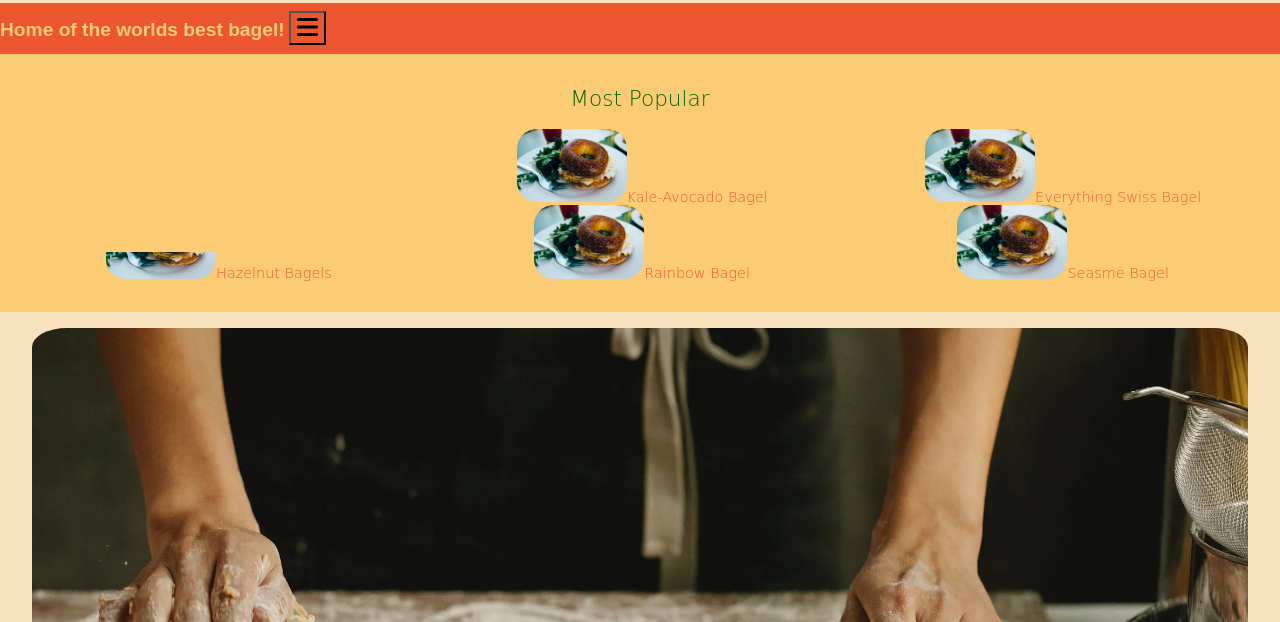
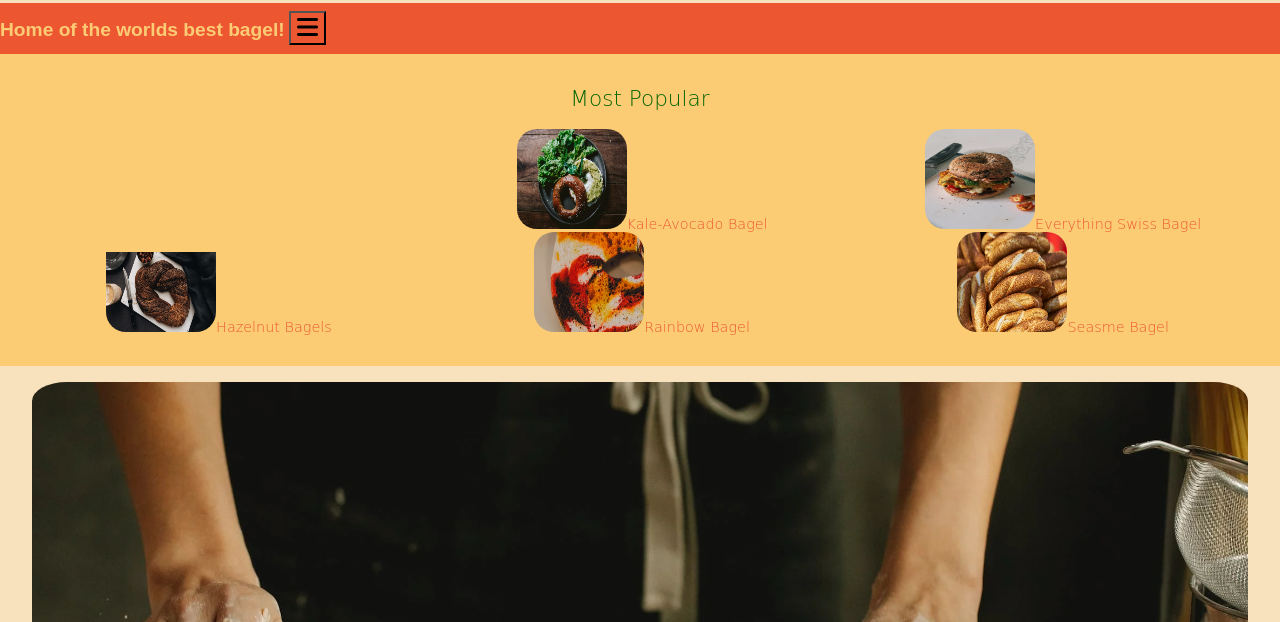
Before and after one commit to mino0027/mtm6201-midterm, a plain HTML site: page index.html in a window 1280 px wide. Shown: the part 178-800 px from the top of the page. Drawn offline with Linux system fonts and the light colour scheme; a web font is replaced by a local one.

Commit message:
using correct images and added height

```diff
--- a/css/main.css
+++ b/css/main.css
@@ -92,6 +92,7 @@ h1 {
     color: rgb(236, 87, 50);
     transform: translateX(-800px);
 }
+/* creates my hidden nav*/
 
 .hidden {
     z-index: 3;
@@ -116,7 +117,7 @@ a {
 }
 
 
-/* slide in nav the animation */
+/* slide in nav the animation, first of two required animations*/
 @keyframes slideIn {
   from {
     transform: translateX(-800px);
@@ -188,6 +189,7 @@ h2 {
     font-weight: lighter;
     padding-top: 2rem;
 }
+/* zindex to allow placement of animated/ hidden nav*/
 
 .bakercenter {
     text-align: center;
@@ -201,6 +203,7 @@ h2 {
     .hpics {
         width: 110px;
         border-radius: 20px;
+        height: 90px;
     }
     .bakerpic {
         width: 95%;
@@ -217,6 +220,7 @@ h2 {
     .hpics {
         width: 110px;
         border-radius: 20px;
+        height: 100px;
     }
     .bakerpic {
         width: 95%;
@@ -228,3 +232,4 @@ h2 {
         border-radius: 35px;
     }
 }
+/* required media screens to display differing screen sizes for mobile screens */
--- a/index.html
+++ b/index.html
@@ -49,23 +49,23 @@
                     Pretzel Bagel Breakfast</li>
                 <li class="ab"><img
                     class="hpics"
-                    src="/images/pb.jpeg"
+                    src="/images/ab.jpeg"
                     alt="pretzel breakfast bagel">Kale-Avocado Bagel</li>
                 <li class="eb"><img
                     class="hpics"
-                    src="/images/pb.jpeg"
+                    src="/images/eb.jpeg"
                     alt="pretzel breakfast bagel">Everything Swiss Bagel</li>
                 <li class="hb"><img
                     class="hpics"
-                    src="/images/pb.jpeg"
+                    src="/images/hb.jpeg"
                     alt="pretzel breakfast bagel">Hazelnut Bagels</li>
                 <li class="rb"><img
                     class="hpics"
-                    src="/images/pb.jpeg"
+                    src="/images/rb.jpeg"
                     alt="pretzel breakfast bagel">Rainbow Bagel</li>
                 <li class="sb"><img
                     class="hpics"
-                    src="/images/pb.jpeg"
+                    src="/images/sb.jpeg"
                     alt="pretzel breakfast bagel">Seasme Bagel</li>
             </ul>
     </div>
```
